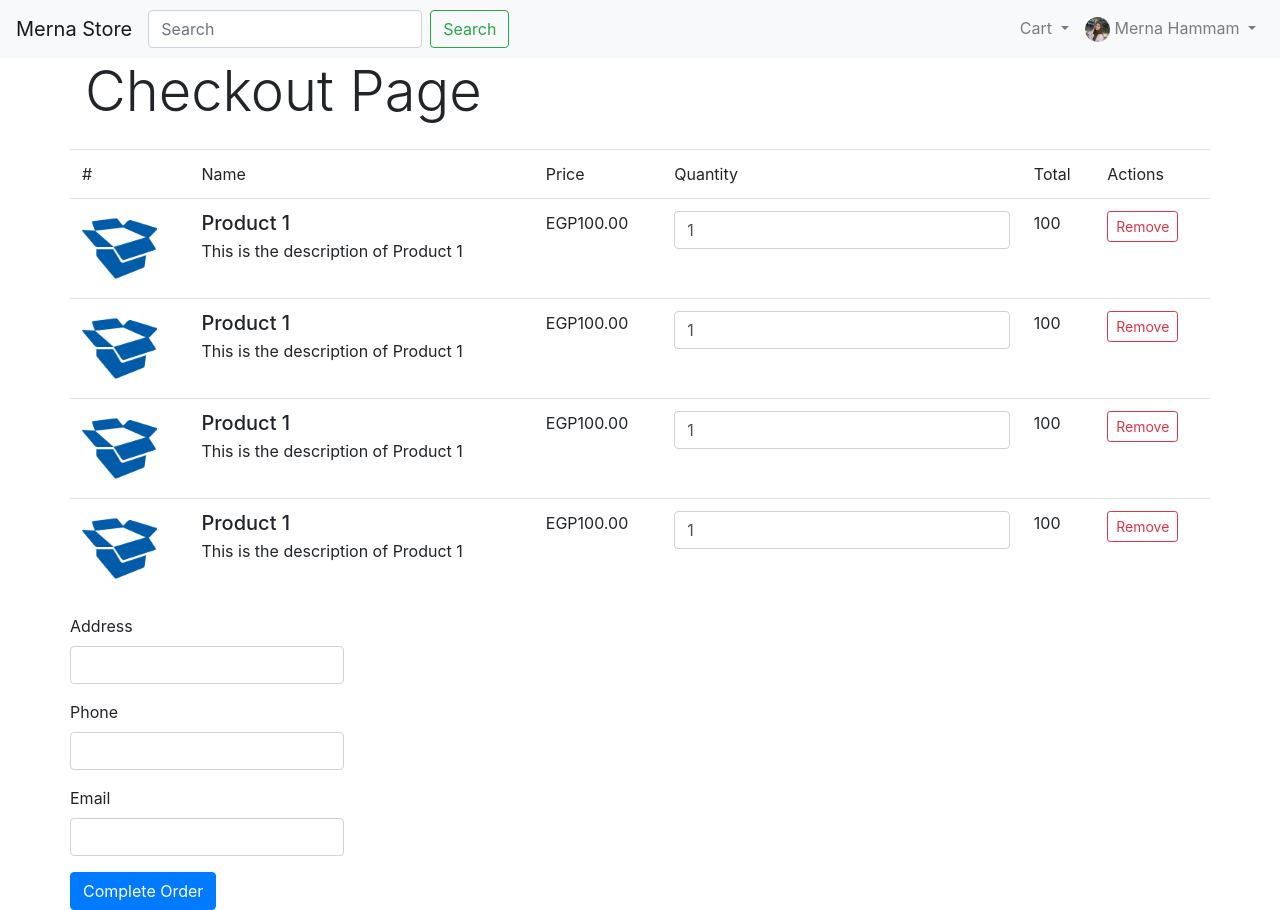
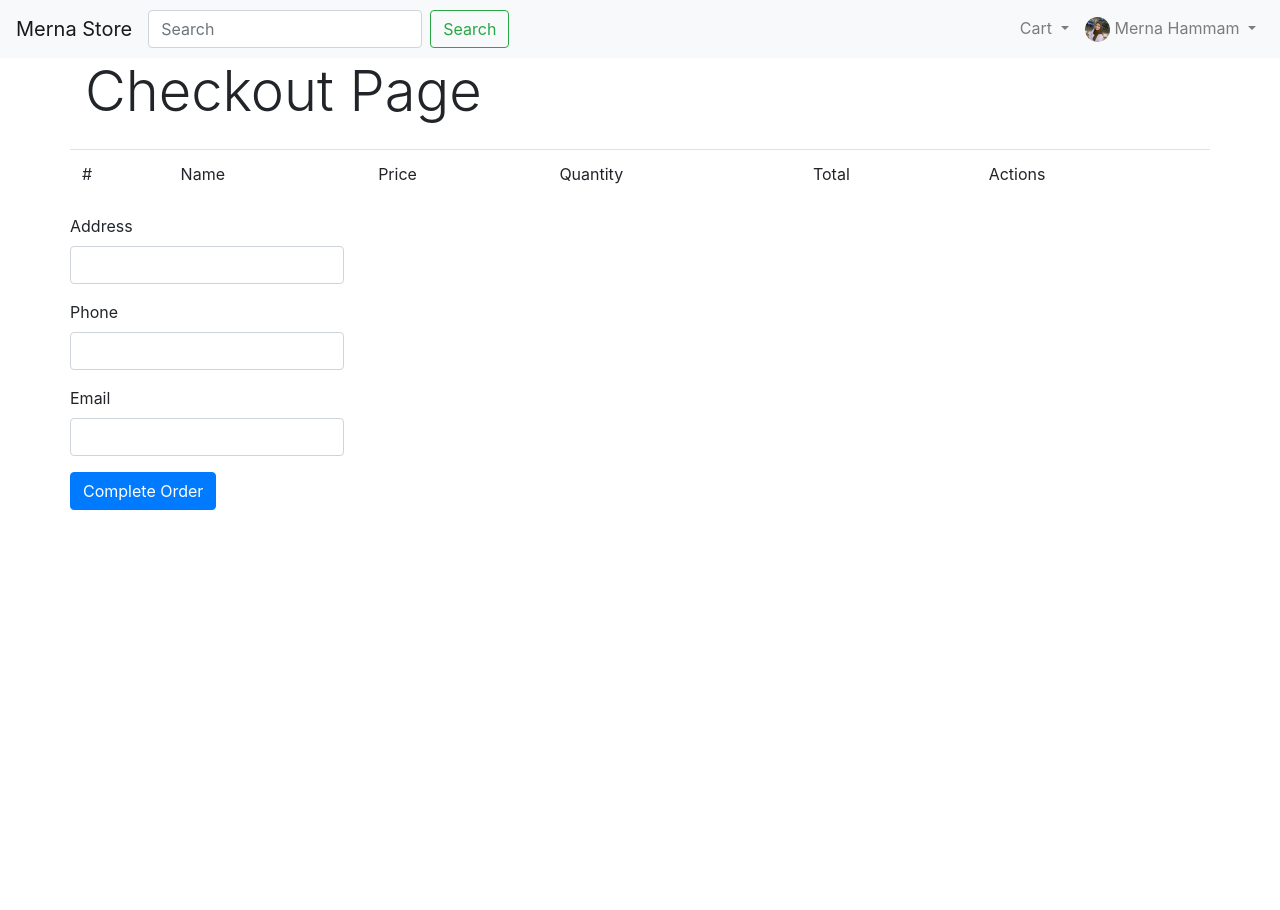
Before and after one commit to mernahammam/shopping-cart, an Angular app: page /checkout in a window 1280 px wide. After the commit the page ends 800 px from the top, so only its background shows below. Built offline with nearby package versions, Linux system fonts and the light colour scheme.

Commit message:
Updated Checkout Page

```diff
--- a/src/app/components/checkout/checkout.component.html
+++ b/src/app/components/checkout/checkout.component.html
@@ -17,8 +17,8 @@
         <td><h5 class="mt-0 mb-1">{{ product.title }}</h5>
           {{ product.description }}</td>
         <td>{{ product.price | currency:"EGP" }}</td>
-        <td><input type="number" value="1" class="form-control"></td>
-        <td>{{ product.price }}</td>
+        <td>{{ product.quantity }}</td>
+        <td>{{ product.price * product.quantity }}</td>
         <td><button type="button" class="btn btn-sm btn-outline-danger" (click)="removeFromCart(i)">Remove</button></td>
       </tr>
     </table>
@@ -38,7 +38,7 @@
         <label for="email">Email</label>
         <input id="name" type="text" formControlName="email" class="form-control" required />
       </div>
-      <button class="button" type="submit" class="btn btn-primary" (click)="submitCheckout()">Complete Order</button>
+      <button class="button" type="submit" class="btn btn-primary mb-5" (click)="submitCheckout()">Complete Order</button>
     </form>
   </div>
 </div>
--- a/src/app/components/checkout/checkout.component.ts
+++ b/src/app/components/checkout/checkout.component.ts
@@ -1,5 +1,7 @@
 import { Component, OnInit } from '@angular/core';
 import { Product } from 'src/app/models/product';
+import { CartHandlerService } from 'src/app/services/cart-handler.service';
+
 
 @Component({
   selector: 'app-checkout',
@@ -8,17 +10,18 @@ import { Product } from 'src/app/models/product';
 })
 export class CheckoutComponent implements OnInit {
   items: Product[] = [
-    new Product(1, "Product 1", 100, 1, "This is the description of Product 1", "Clothes", "./assets/product.png"),
-    new Product(1, "Product 1", 100, 1, "This is the description of Product 1", "Clothes", "./assets/product.png"),
-    new Product(1, "Product 1", 100, 1, "This is the description of Product 1", "Clothes", "./assets/product.png"),
-    new Product(1, "Product 1", 100, 1, "This is the description of Product 1", "Clothes", "./assets/product.png"),
+    // new Product(1, "Product 1", 100, 1, "This is the description of Product 1", "Clothes", "./assets/product.png"),
+    // new Product(1, "Product 1", 100, 1, "This is the description of Product 1", "Clothes", "./assets/product.png"),
+    // new Product(1, "Product 1", 100, 1, "This is the description of Product 1", "Clothes", "./assets/product.png"),
+    // new Product(1, "Product 1", 100, 1, "This is the description of Product 1", "Clothes", "./assets/product.png"),
   ];
 
   submitted = false;
 
-  constructor() { }
+  constructor(private cartHandler: CartHandlerService) { }
 
   ngOnInit(): void {
+    this.items = this.cartHandler.getCartItems();
   }
 
   submitCheckout(){
--- a/src/app/components/product-profile/product-profile.component.html
+++ b/src/app/components/product-profile/product-profile.component.html
@@ -1,4 +1,4 @@
-<h2>Product Details</h2>
+<h2 class="mt-5">Product Details</h2>
 
 <div *ngIf="product">
   <img src="{{ product.image }}" style="width: 200px;">
--- a/src/app/services/cart-handler.service.ts
+++ b/src/app/services/cart-handler.service.ts
@@ -1,5 +1,6 @@
 import { Injectable } from '@angular/core';
 import { Subject } from 'rxjs';
+import { Product } from 'src/app/models/product';
 
 @Injectable({
   providedIn: 'root'
@@ -7,14 +8,20 @@ import { Subject } from 'rxjs';
 export class CartHandlerService {
 
   subject = new Subject();
+  cartItems : Product[] = [];
   constructor() { }
 
   sendItemToCart(product){
     this.subject.next(product);
+    this.cartItems.push(product);
   }
 
   getItemforCart(){
     return this.subject.asObservable();
+  }
+
+  getCartItems(){
+    return this.cartItems;
   }
 
   decreaseItemToCart(product){
```
